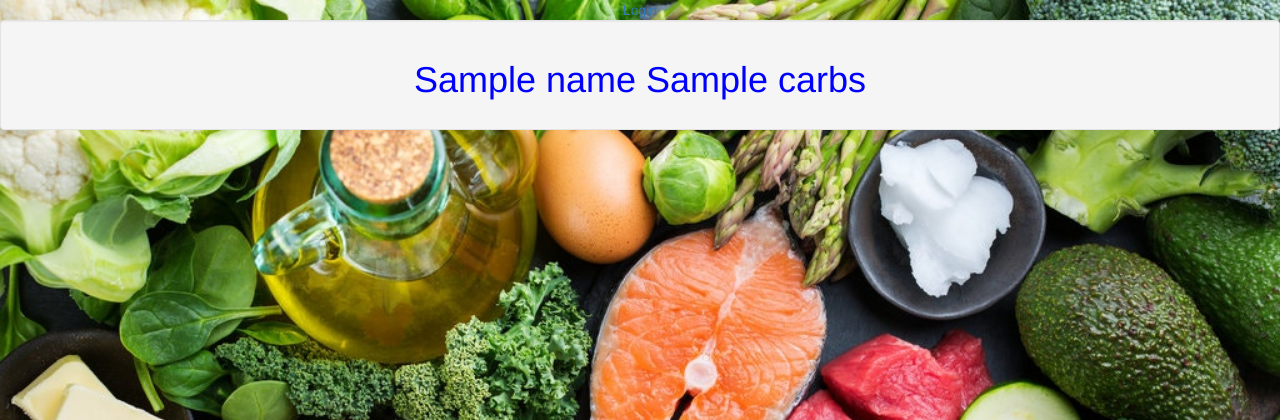
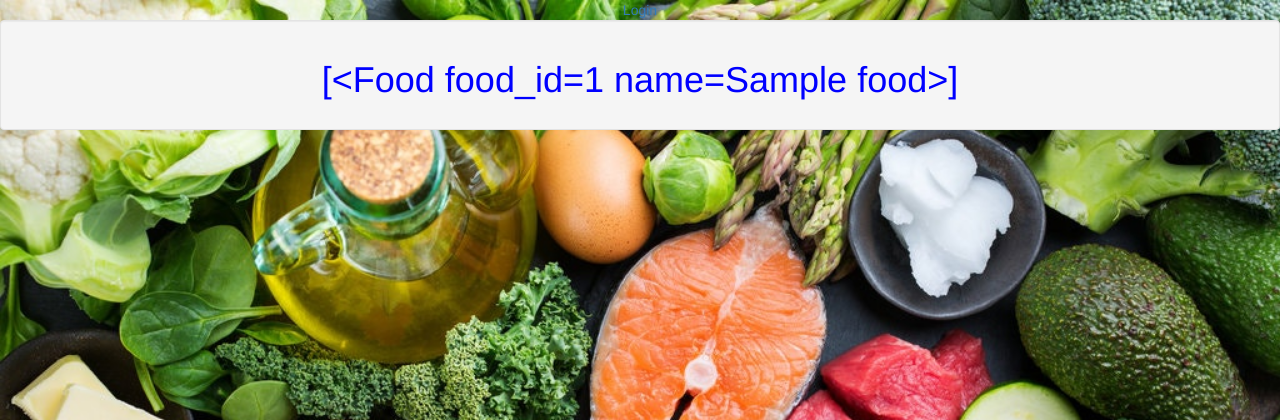
Before and after one commit to EpicRowan/Keto-Tracker, a Flask app: template templates/search_results.html in a window 1280 px wide. Shown: the top 420 px of the page. Run offline with Flask 2, Linux system fonts and the light colour scheme; tables that the repository leaves empty hold one stand-in row (values such as "Sample post"); the template is opened without the code that fills it: values that come from a table or form of the project are taken from there, most other values are stand-ins (such as "Sample title", 1, 10 or a date in 2020); some libraries are stand-ins or nearby versions.

Commit message:
Attempting iteration through search results

```diff
--- a/server.py
+++ b/server.py
@@ -120,12 +120,13 @@ def new_entry(user_id):
 	params = searched.replace(" ", "%20")
 	res = requests.get(f'https://api.edamam.com/api/food-database/v2/parser?ingr={params}&app_id={config.app_id}&app_key={config.api_key}')
 	search_results = res.json()
-	# print(search_results)
-	name = search_results["text"]
-	carbs = search_results["hints"][0]["food"]["nutrients"]["CHOCDF"]
+	foods = []
+	for item in search_results:
+		foods.append(search_results["text"])
+		foods.append(search_results["hints"][0]["food"]["nutrients"]["CHOCDF"])
 
 	# return render_template('search_results.html', search_results=search_results)
-	return render_template('search_results.html', name=name, carbs=carbs)
+	return render_template('search_results.html', foods=foods)
 
 @app.route('/search_results')
 def search_food(searched):
--- a/templates/search_results.html
+++ b/templates/search_results.html
@@ -6,7 +6,7 @@
 </center>
   <div class="well">
 
-  <h1> {{ name }} {{ carbs }}</h1>
+  <h1> {{ foods }}</h1>
 
 </div>
 
```
